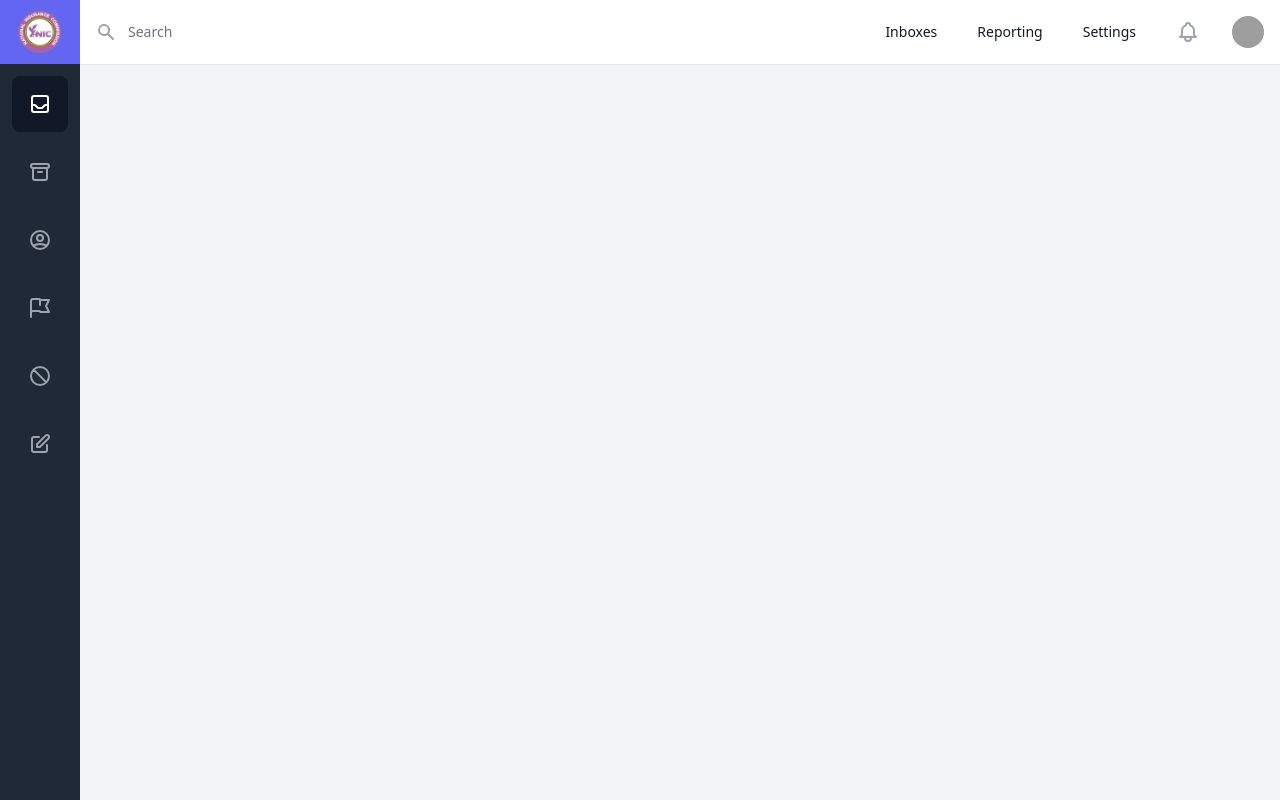
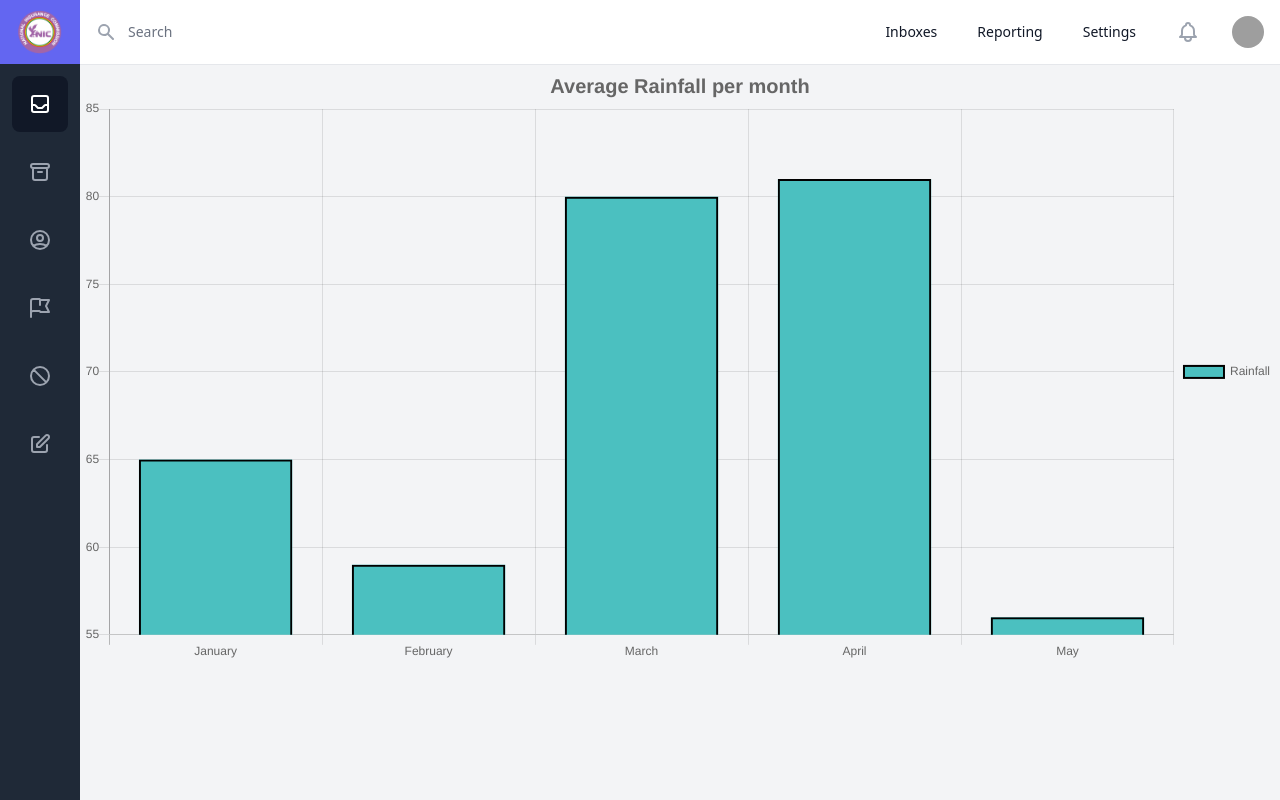
Before and after one commit to Khoby-790/template-nic, a React (Create React App) app: page / in a window 1280 px wide. Built offline with nearby package versions, Linux system fonts and the light colour scheme; grey boxes are pictures that could not be loaded.

Commit message:
--- Auto-Git Commit ---

```diff
--- a/src/layouts/AppContent.tsx
+++ b/src/layouts/AppContent.tsx
@@ -1,4 +1,5 @@
 import React, { Fragment } from 'react'
+import Dashboard from '../pages/Dashboard/Dashboard'
 import SidebarSubMenu from './SidebarSubMenu'
 
 interface Props {
@@ -13,6 +14,7 @@ const AppContent = (props: Props) => {
                 <section aria-labelledby="primary-heading" className="min-w-0 flex-1 h-full flex flex-col overflow-hidden lg:order-last">
                     <h1 id="primary-heading" className="sr-only">Home</h1>
                     {/* <!-- Your content --> */}
+                    <Dashboard />
                 </section>
 
                 {/* <!-- Secondary column (hidden on smaller screens) --> */}
--- a/src/pages/Dashboard/Dashboard.tsx
+++ b/src/pages/Dashboard/Dashboard.tsx
@@ -0,0 +1,44 @@
+import React, { Fragment } from 'react';
+import { Bar } from 'react-chartjs-2';
+
+interface Props {
+
+}
+
+
+const state = {
+    labels: ['January', 'February', 'March',
+        'April', 'May'],
+    datasets: [
+        {
+            label: 'Rainfall',
+            backgroundColor: 'rgba(75,192,192,1)',
+            borderColor: 'rgba(0,0,0,1)',
+            borderWidth: 2,
+            data: [65, 59, 80, 81, 56]
+        }
+    ]
+}
+
+const Dashboard = (props: Props) => {
+    return (
+        <Fragment>
+            <Bar
+                data={state}
+                options={{
+                    title: {
+                        display: true,
+                        text: 'Average Rainfall per month',
+                        fontSize: 20
+                    },
+                    legend: {
+                        display: true,
+                        position: 'right'
+                    }
+                }}
+            />
+        </Fragment>
+    )
+}
+
+export default Dashboard
```
